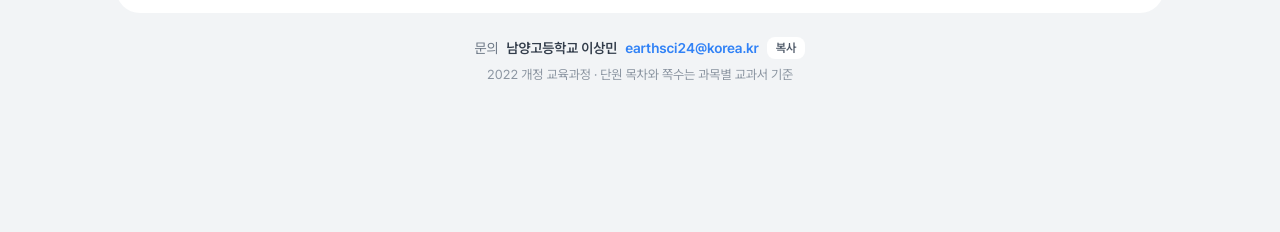
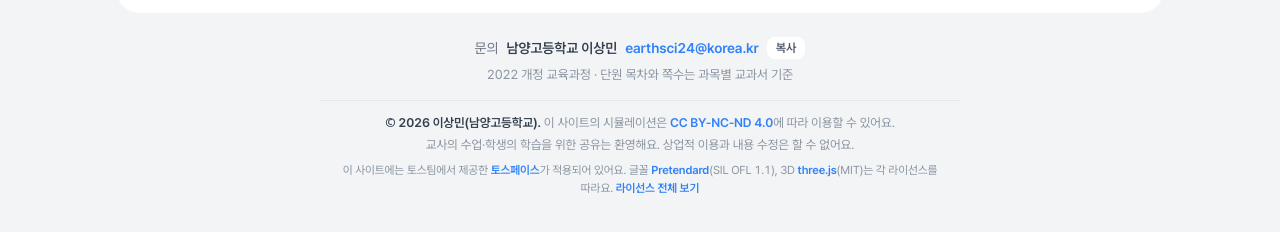
Before and after one commit to JIGOOLEE-earthscience/jigu-sim, a plain HTML site: page index.html in a window 1280 px wide. Shown: the part 895-1127 px from the top of the page. Before the commit the page ends 1101 px from the top, so only its background shows below. Drawn offline with Linux system fonts and the light colour scheme.

Commit message:
첫 화면 저작권 표시(CC BY-NC-ND 4.0)·LICENSE 추가, 교과서 그림 사용 금지 지침
Co-Authored-By: Claude Opus 5.5 <noreply@anthropic.com>

```diff
--- a/index.html
+++ b/index.html
@@ -113,6 +113,12 @@ a.subj:focus-visible,.resume:focus-visible{outline:2px solid var(--accent);outli
 .copy:focus-visible{outline:2px solid var(--accent);outline-offset:2px}
 .copy{font:600 12px var(--font);color:var(--btn-ink);background:var(--panel);border:0;border-radius:8px;padding:4px 9px;cursor:pointer}
 .pub{font-size:12.5px;color:var(--sub)}
+.lic{max-width:640px;margin-top:8px;padding-top:12px;border-top:1px solid var(--line, rgba(128,128,128,.2));font-size:12.5px;line-height:1.6;color:var(--sub);text-wrap:pretty}
+.lic p{margin:0 0 2px}
+.lic b{color:var(--ink2);font-weight:600}
+.lic a{color:var(--accent);text-decoration:none;font-weight:600;white-space:nowrap}
+.lic a:hover{text-decoration:underline}
+.lic .third{margin-top:6px;font-size:11.5px}
 @media (prefers-reduced-motion: reduce){.subj{transition:none}a.subj:hover,a.subj:active{transform:none}}
 </style>
 <!-- 이모지: em-microscope em-alembic em-volcano em-earth-globe-asia-australia em-ringed-planet em-mobile-phone em-black-right-pointing-triangle -->
@@ -160,6 +166,11 @@ a.subj:focus-visible,.resume:focus-visible{outline:2px solid var(--accent);outli
   <footer class="foot">
     <div class="contact"><span>문의</span><b>남양고등학교 이상민</b><a href="mailto:earthsci24@korea.kr" id="mail">earthsci24@korea.kr</a><button class="copy" id="copyMail" type="button">복사</button></div>
     <span>2022 개정 교육과정 · 단원 목차와 쪽수는 과목별 교과서 기준</span>
+    <div class="lic">
+      <p><b>© 2026 이상민(남양고등학교).</b> 이 사이트의 시뮬레이션은 <a href="https://creativecommons.org/licenses/by-nc-nd/4.0/deed.ko" target="_blank" rel="noopener license">CC BY-NC-ND 4.0</a>에 따라 이용할 수 있어요.</p>
+      <p>교사의 수업·학생의 학습을 위한 공유는 환영해요. 상업적 이용과 내용 수정은 할 수 없어요.</p>
+      <p class="third">이 사이트에는 토스팀에서 제공한 <a href="https://toss.im/tossface/copyright" target="_blank" rel="noopener">토스페이스</a>가 적용되어 있어요. 글꼴 <a href="https://github.com/orioncactus/pretendard" target="_blank" rel="noopener">Pretendard</a>(SIL OFL 1.1), 3D <a href="https://github.com/mrdoob/three.js" target="_blank" rel="noopener">three.js</a>(MIT)는 각 라이선스를 따라요. <a href="https://github.com/JIGOOLEE-earthscience/jigu-sim/blob/main/LICENSE" target="_blank" rel="noopener">라이선스 전체 보기</a></p>
+    </div>
   </footer>
 </div>
 
--- a/sw.js
+++ b/sw.js
@@ -1,6 +1,6 @@
 /* 지구시스템과학 시뮬레이션 — 오프라인 저장(서비스 워커)
    새 단원을 올릴 때: ASSETS에 파일을 추가하고 VERSION을 바꾼다. */
-const VERSION = '2026-11-21-2';
+const VERSION = '2026-11-21-3';
 const CACHE = 'jigu-sim-' + VERSION;
 const ASSETS = [
   './',
```
Also changed, not shown: src/index.html (+11 -0 lines), 4 other files.
